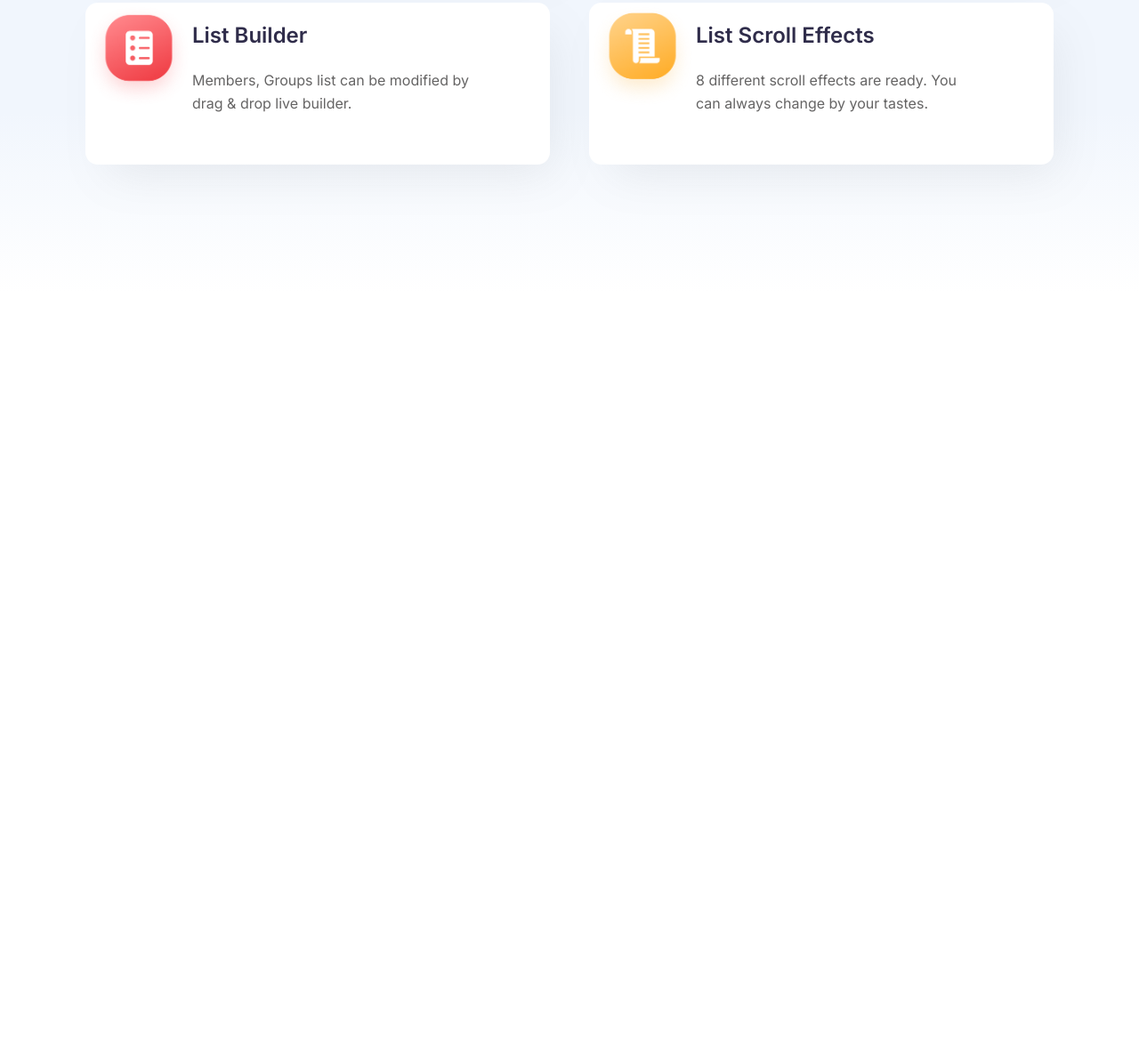
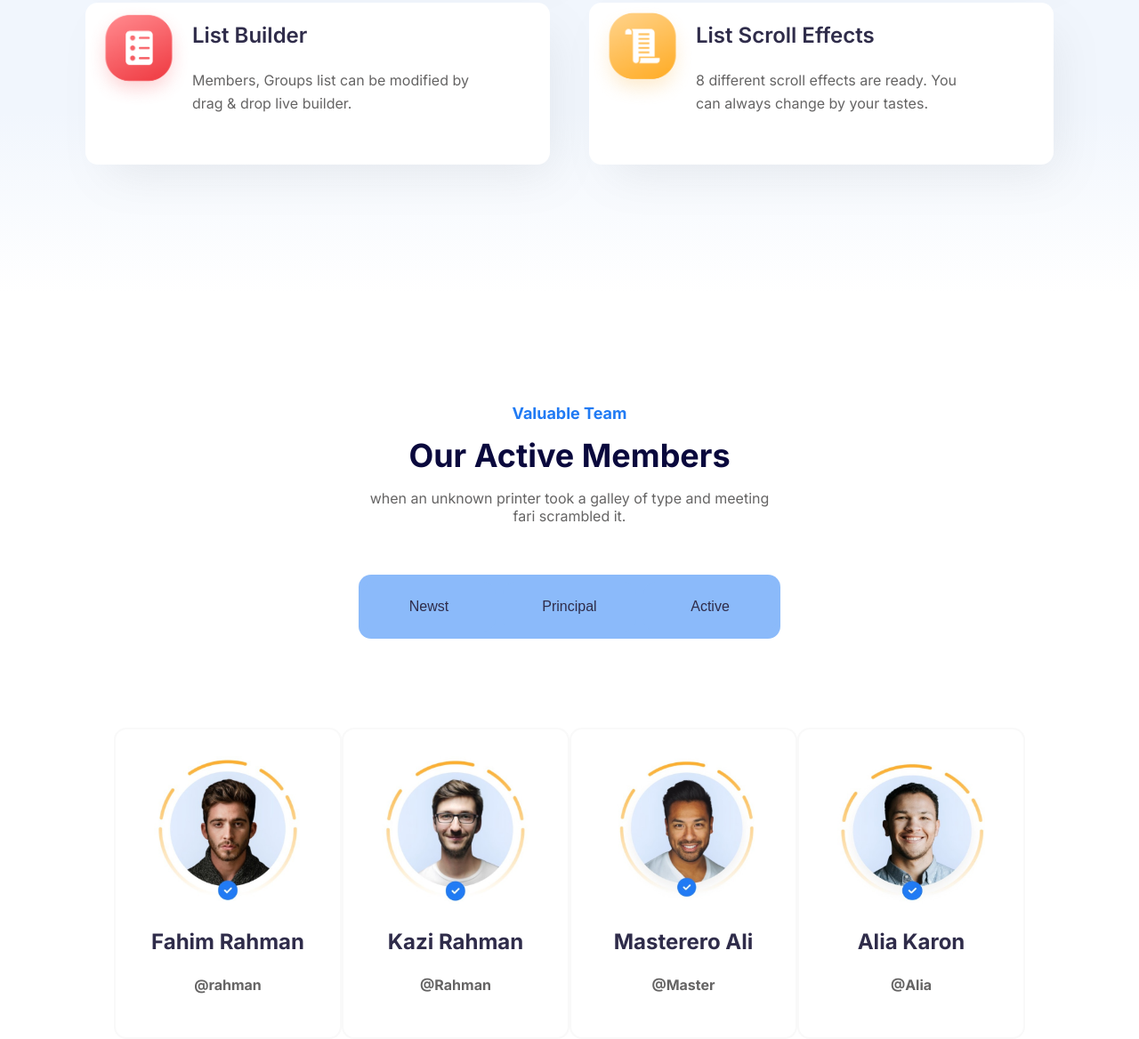
Before and after one commit to CassianoE/Atom-Atividade-semanal-3, a plain HTML site: page index.html in a window 1280 px wide. Shown: the part 2684-3852 px from the top of the page at 89% size. Before the commit the page ends 3030 px from the top, so only its background shows below. Drawn offline with Linux system fonts and the light colour scheme; a web font is replaced by a local one.

Commit message:
codigo atualizado com Membros

```diff
--- a/index.html
+++ b/index.html
@@ -89,7 +89,7 @@
     <!--html parte avaliacoes-->
 
     <section id="sectionavaliacoes">
-        <div id="div1">
+        <div id="div2">
             <div class="header1">
                 <img id="estrela" src="/img/estrela.jpeg">
                 <h2 id="titulo"> 4.8 Rating</h2>
@@ -103,7 +103,7 @@
                 countries use socibooks we to stay<br>
                 in touch with friends.</p>
 
-            <p id="footer1"> Join Our Community -></p>
+            <p id="footer2"> Join Our Community -></p>
         </div>
 
         <div id="div2">
@@ -219,6 +219,46 @@
             </div>
         </section>
 
+        <!-- html parte Membros -->
+
+        <section class="sectionMembros">
+            <div class="headerMembros">
+                <h2 class="subtituloMembros"> Valuable Team </h2>
+                <h1 class="tituloMembros"> Our Active Members</h1>
+                <p class="paragrafoMembros">when an unknown printer took a galley of type and meeting<br>
+                     fari scrambled it.</p>
+            </div>
+
+            <div class="botaoMembros">
+                <button class="botaoM"> Newst</button>
+                <button class="botaoM"> Principal</button>
+                <button class="botaoM"> Active</button>
+            </div>
+
+            <div class="perfisMembros">
+                <div class="perfilMembros">
+                    <img class="imagemMembros" src="/img/fahim.jpeg">
+                    <h1 class="nomeMembros"> Fahim Rahman </h1>
+                    <h2 class="arrobaMembros"> @rahman </h2>
+                </div>
+                <div class="perfilMembros">
+                    <img class="imagemMembros" src="/img/kazi.jpeg">
+                    <h1 class="nomeMembros"> Kazi Rahman </h1>
+                    <h2 class="arrobaMembros"> @Rahman </h2>
+                </div>
+                <div class="perfilMembros">
+                    <img class="imagemMembros" src="/img/Mastereto.jpeg">
+                    <h1 class="nomeMembros"> Masterero Ali </h1>
+                    <h2 class="arrobaMembros"> @Master </h2>
+                </div>
+                <div class="perfilMembros">
+                    <img class="imagemMembros" src="/img/alia.jpeg">
+                    <h1 class="nomeMembros"> Alia Karon </h1>
+                    <h2 class="arrobaMembros"> @Alia </h2>
+                </div>
+            </div>
+        </section>
+
 </body>
 
 </html>
--- a/style.css
+++ b/style.css
@@ -268,7 +268,7 @@
 
     /* estilizacao parte avaliacoes */
 
-    #div1 {
+    #div2:hover {
         border: 1px solid #ccc;
         box-shadow: 2px 2px 4px rgba(0, 0, 0, 0.4);
         width: 336px;
@@ -320,7 +320,7 @@
         padding-left: 44px;
     }
 
-    #footer1 {
+    #footer2:hover {
         font-size: 16px;
         color: #217BF4;
         padding-left: 44px;
@@ -499,3 +499,109 @@
         color: black;
         text-decoration: none;
     }
+
+    /* css Membros*/
+
+    .headerMembros{
+        padding-top: 210px;
+        justify-content: center;
+        align-items: center;
+        text-align: center;
+    }
+
+    .subtituloMembros{
+        font-size: 18px;
+        color: #217BF4;
+    }
+
+    .tituloMembros{
+        font-size: 36px;
+        color: #0A093D;
+        margin: 0px;
+    }
+
+    .paragrafoMembros{
+        font-size: 16px;
+        color: #656464;
+    }
+
+    .botaoMembros{
+        margin-top: 40px;
+        width: 474px;
+        height: 72px;
+        background-color: #8BBAFA;
+        border-radius: 14px;
+        display: flex;
+        align-items: center;
+        justify-content: space-around;
+    }
+
+    .botaoM{
+        border-radius: 14px;
+        color: #2F2C4A;
+        background-color: #8BBAFA;
+        width: 150px;
+        height: 56px;
+        border: none;
+        font-size: 16px;
+    }
+
+    .botaoM:hover{
+        border-radius: 14px;
+        color: #2F2C4A;
+        background-color: #217BF4;
+        width: 150px;
+        height: 56px;
+        border: none;
+        font-size: 16px;
+    }
+
+    .perfisMembros{
+        display: flex;
+        padding-top: 100px;
+        justify-content: space-between;
+        width: 80vw;
+    }
+
+    .perfilMembros{
+        width: 270px;
+        height: 316px;
+        border-radius: 14px;
+        border: 2px solid rgba(243, 243, 243, 0.5);
+        text-align: center;
+        padding-top: 30px;
+    }
+
+    .imagemMembros{
+        border-radius:30px;
+        width: 166px;
+        height: 166px;
+    }
+
+    .nomeMembros{
+        font-size: 24px;
+        color: #2F2C4A;
+    }
+
+    .arrobaMembros{
+        font-size: 16px;
+        color: #656464;
+        font-style: normal;
+    }
+
+    .perfilMembros:hover{
+        width: 270px;
+        height: 316px;
+        border-radius: 14px;
+        border: 2px solid rgba(243, 243, 243, 0.5);
+        text-align: center;
+        padding-top: 30px;
+        box-shadow: 0px 34px 68px rgba(116, 115, 128, 0.1);
+    }
+
+    .sectionMembros{
+        display: flex;
+        flex-direction: column;
+        justify-content: center;
+        align-items: center;
+    }
```
Also changed, not shown: img/Mastereto.jpeg (added), img/alia.jpeg (added), img/fahim.jpeg (added), img/kazi.jpeg (added).
